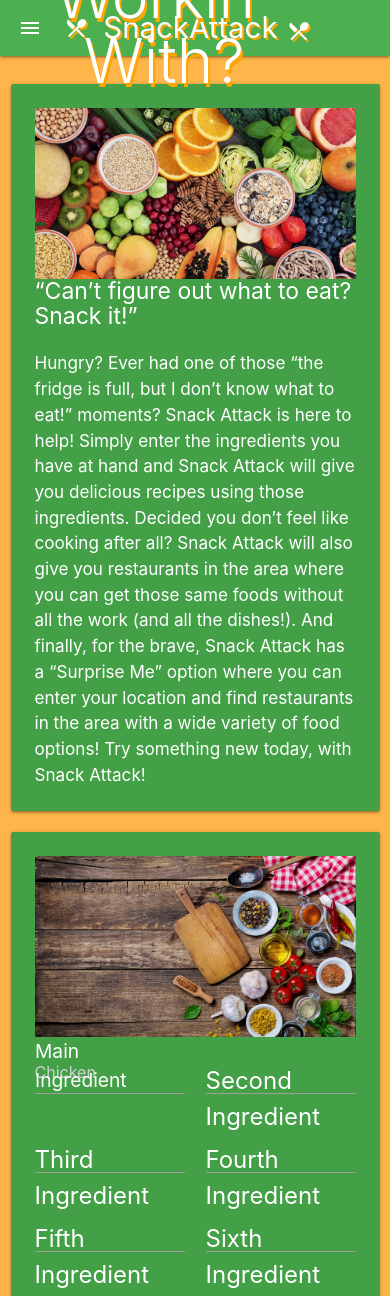
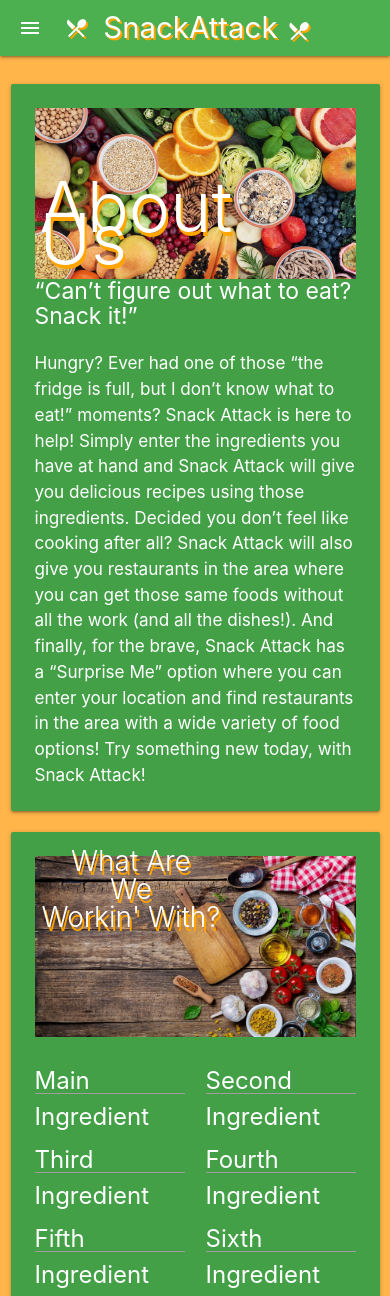
Before and after one commit to matttali09/IngedEats, a plain HTML site: page index.html in a window 390 px wide. Shown: the top 1296 px of the page. Drawn offline with nearby package versions, Linux system fonts and the light colour scheme.

Commit message:
adjusted mobile sizing issue

```diff
--- a/assets/css/main.css
+++ b/assets/css/main.css
@@ -46,7 +46,7 @@
 #aboutUs-title {
     font-size: 86px !important;
     position: absolute;
-    bottom: 607px;
+    bottom: 0px;
     left: -15px;
 }
 
@@ -112,9 +112,9 @@
     }
 }
 @media screen and (max-width: 768px){
-.card-title {
-margin-bottom: 751px !important;
-font-size: 52px !important;
+    .card-title {
+        margin-bottom: 751px !important;
+        font-size: 52px !important;
     }
 }
 @media screen and (max-width: 520px) {
@@ -122,10 +122,16 @@
         text-align: justify;
         width: 67% !important;
     }
-    .card-title {
-        margin-bottom: 555px !important;
-        font-size: 54px !important;
-        margin-left: -15px;
+    #aboutUs-title {
+        margin-bottom: 0px !important;
+        font-size: 5em !important;
+        margin-left: -4px;
+    }
+    #form-title {
+        margin-bottom: 0px !important;
+        font-size: 2em !important;
+        margin-left: -1px;
+        line-height: 28px;
     }
     .right {
         margin: -53px;
--- a/index.html
+++ b/index.html
@@ -8,7 +8,7 @@
     <title>SnackAttack</title>
     <!--Import Google Icon Font-->
     <link href="https://fonts.googleapis.com/icon?family=Material+Icons" rel="stylesheet">
-    <!-- Compiled and minified CSS -->
+    <!-- Materialize Compiled and minified CSS -->
     <link rel="stylesheet" href="https://cdnjs.cloudflare.com/ajax/libs/materialize/1.0.0/css/materialize.min.css">
     <!--Icons-->
     <link href="https://fonts.googleapis.com/icon?family=Material+Icons" rel="stylesheet">
@@ -30,7 +30,8 @@
                     <li class="active"><a href="surpriseme.html">Surprise Me</a></li>
                     <li class="active"><a href="results.html">My Results</a></li>
 
-                    <a class="waves-effect waves-light btn-large green darken-1" id="sign-in" href="signin.html"><i class="material-icons right green darken-1">account_circle</i>SignIn</a>
+                    <a class="waves-effect waves-light btn-large green darken-1" id="sign-in" href="signin.html"><i
+                            class="material-icons right green darken-1">account_circle</i>SignIn</a>
                 </ul>
             </div>
         </nav>
@@ -53,6 +54,7 @@
                     <div class="card-image">
                         <img src="assets/images/AboutUsImage.jpg">
                         <span class="card-title" id="aboutUs-title">About Us</span>
+                    </div>
                     <h5>“Can’t figure out what to eat? Snack it!”</h5>
                     <br>
                     <p class="flow-text">Hungry? Ever had one of those “the fridge is full, but I don’t know what
@@ -65,7 +67,6 @@
                         brave, Snack Attack has a “Surprise Me” option where you can enter your location and find
                         restaurants in the area with a wide variety of food options! Try something new today, with
                         Snack Attack!</p>
-                    </div>
                 </div>
             </div>
         </div>
@@ -85,7 +86,7 @@
                             <form class="col s12">
                                 <div class="row">
                                     <div class="input-field col s6 white-text">
-                                            <input placeholder="Chicken" id="main-ing" type="text">
+                                        <input id="main-ing" type="text">
                                         <label for="main-ing">Main Ingredient</label>
                                     </div>
                                     <div class="input-field col s6">
@@ -154,9 +155,11 @@
                                 <h5 class="white-text">FacebookProfile
                             </a></h5>
                             <h5 class="white-text"><span id="email-text">Email the website proprieters: </span>
-                                <a href="mailto:danielle.wood9988@gmail.com"><span id="email">danielle.wood9988@gmail.com,</span></a> <a href="mailto:matttaliancich09@gmail"><span
-                                        id="email">matttaliancich09@gmail</span></a> <a href="mailto:winfield.huang@gmail.com"><span id="email">winfield.huang@gmail.com</span></a>
-                                        <a href="mailto:danielle.wood9988@gmail.com,matttaliancich09@gmailwinfield.huang@gmail.com">Email All</a>
+                                <a href="mailto:danielle.wood9988@gmail.com"><span id="email">danielle.wood9988@gmail.com,</span></a>
+                                <a href="mailto:matttaliancich09@gmail"><span id="email">matttaliancich09@gmail</span></a>
+                                <a href="mailto:winfield.huang@gmail.com"><span id="email">winfield.huang@gmail.com</span></a>
+                                <a href="mailto:danielle.wood9988@gmail.com,matttaliancich09@gmailwinfield.huang@gmail.com">Email
+                                    All</a>
                             </h5>
                         </div>
 
```
Lines whose indentation alone changed are shown as unchanged.
